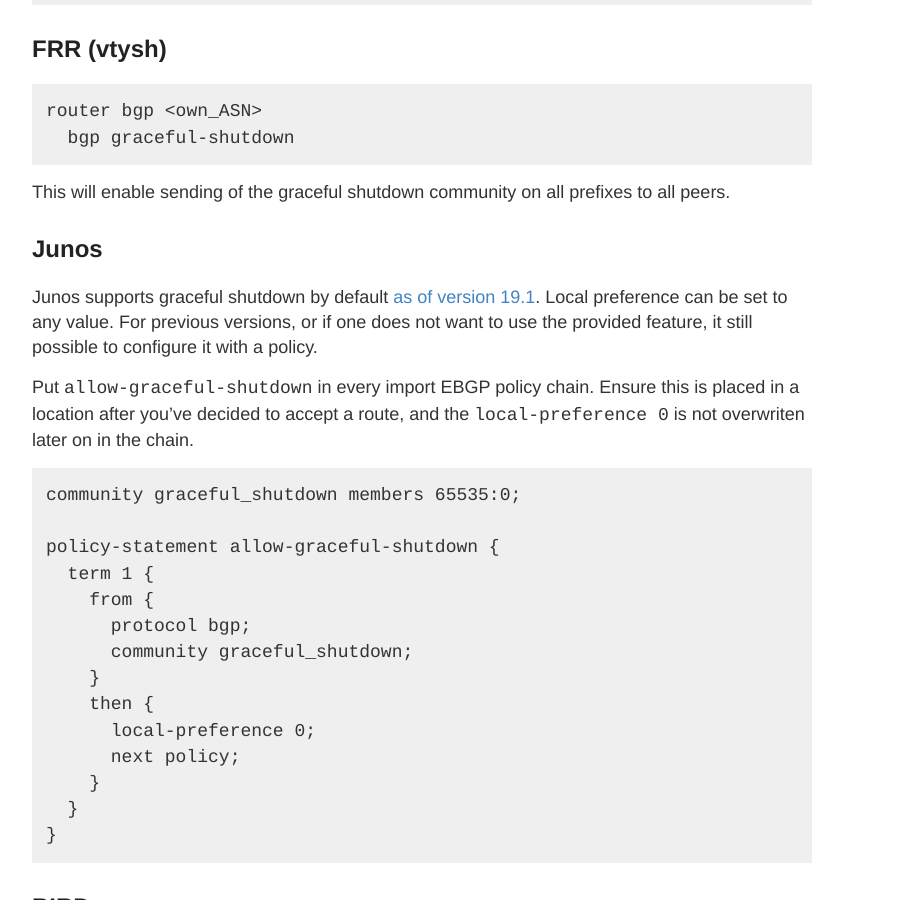
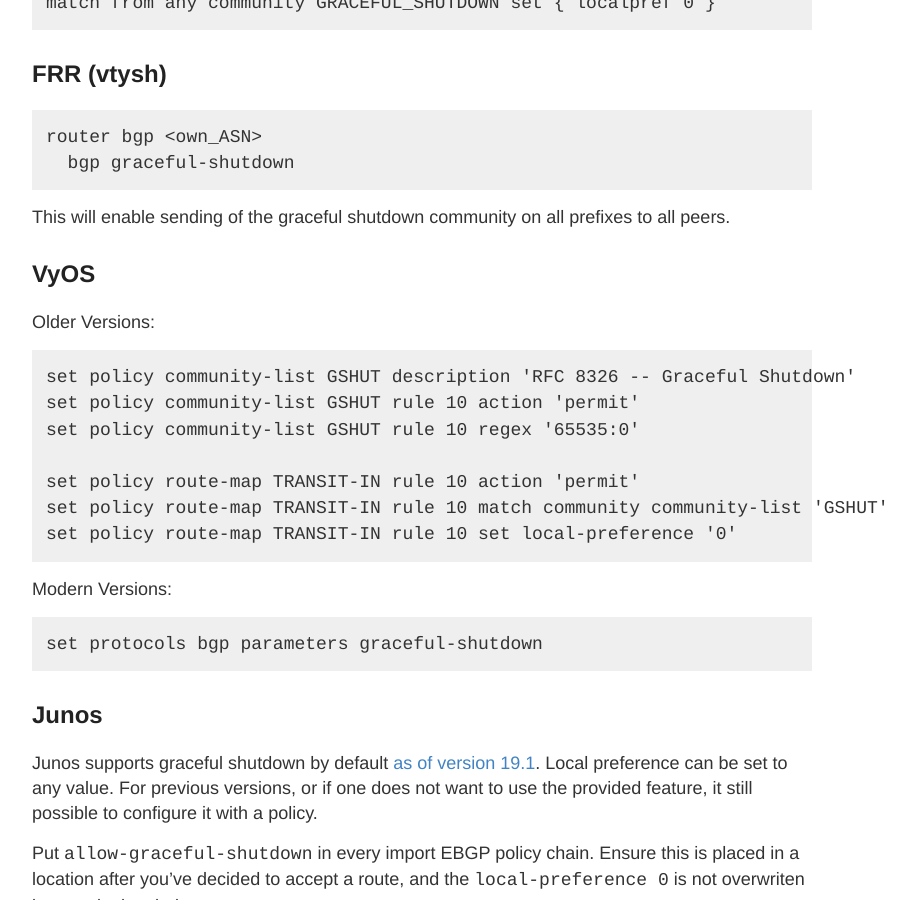
Before and after one commit to NLNOG/bgpfilterguide, a Jekyll site: the page built from guides/graceful_shutdown.md, in a window 1280 px wide and 900 px high, scrolled down 2243 px. Shown: the whole window, without its empty margins (218-1133 px from the left). Built offline with Jekyll 4.4.1, drawn with Linux system fonts in a browser that asks for light colours.

Commit message:
Graceful Shutdown: Add a VyOS example

````diff
--- a/guides/graceful_shutdown.md
+++ b/guides/graceful_shutdown.md
@@ -74,6 +74,23 @@
   bgp graceful-shutdown
 ```
 This will enable sending of the graceful shutdown community on all prefixes to all peers.
+
+## VyOS
+Older Versions:
+```
+set policy community-list GSHUT description 'RFC 8326 -- Graceful Shutdown'
+set policy community-list GSHUT rule 10 action 'permit'
+set policy community-list GSHUT rule 10 regex '65535:0'
+
+set policy route-map TRANSIT-IN rule 10 action 'permit'
+set policy route-map TRANSIT-IN rule 10 match community community-list 'GSHUT'
+set policy route-map TRANSIT-IN rule 10 set local-preference '0'
+```
+
+Modern Versions:
+```
+set protocols bgp parameters graceful-shutdown
+```
 
 ## Junos
 
````
